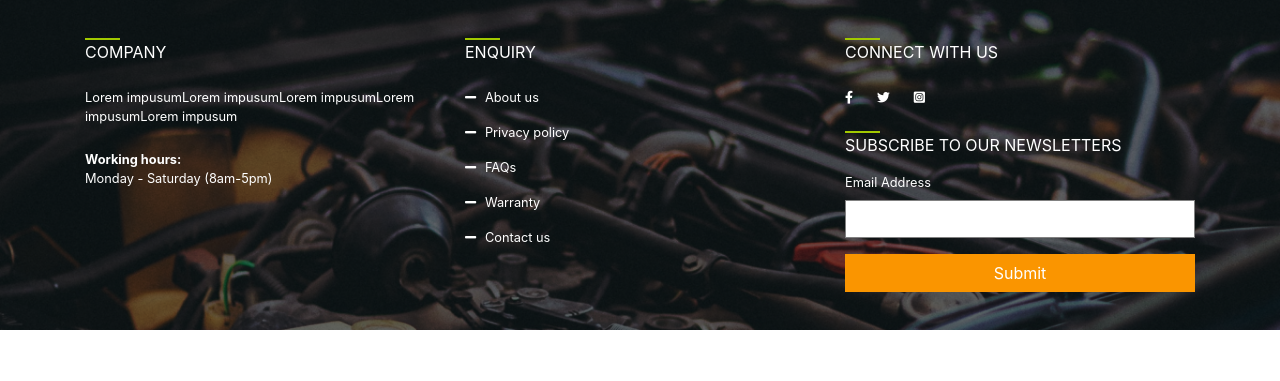
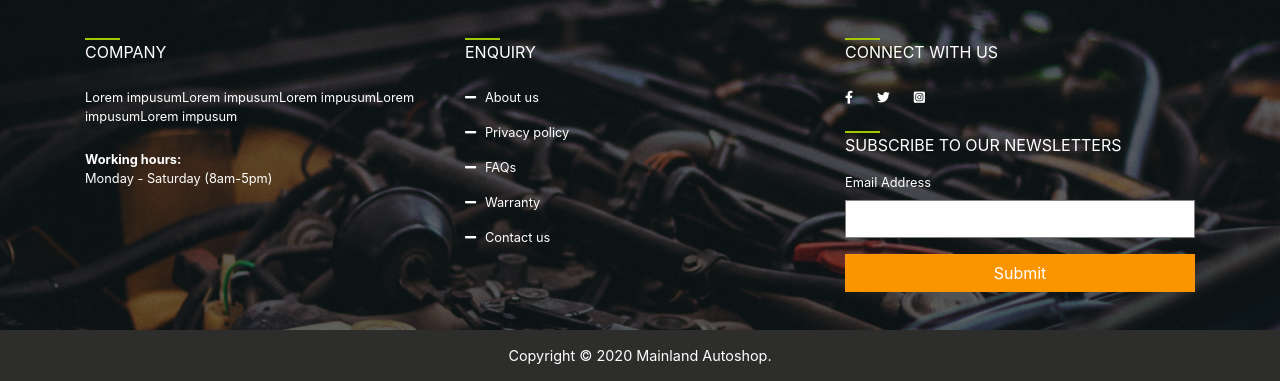
Before and after one commit to iballi2017/autoshop, a PHP site: page / in a window 1280 px wide. Shown: the part 1148-1529 px from the top of the page. Before the commit the page ends 1478 px from the top, so only its background shows below. Run offline with PHP 8.4, Linux system fonts and the light colour scheme; some libraries are stand-ins or nearby versions.

```diff
--- a/components/footer.php
+++ b/components/footer.php
@@ -73,6 +73,9 @@
             </div>
         </div>
     </footer>
+    <div class="footer_widget_2 text-center">
+        Copyright &copy; 2020 Mainland Autoshop.
+    </div>
     <script src="https://code.jquery.com/jquery-3.3.1.slim.min.js" integrity="sha384-q8i/X+965DzO0rT7abK41JStQIAqVgRVzpbzo5smXKp4YfRvH+8abtTE1Pi6jizo" crossorigin="anonymous"></script>
     <script src="https://cdnjs.cloudflare.com/ajax/libs/popper.js/1.14.7/umd/popper.min.js" integrity="sha384-UO2eT0CpHqdSJQ6hJty5KVphtPhzWj9WO1clHTMGa3JDZwrnQq4sF86dIHNDz0W1" crossorigin="anonymous"></script>
     <script src="https://stackpath.bootstrapcdn.com/bootstrap/4.3.1/js/bootstrap.min.js" integrity="sha384-JjSmVgyd0p3pXB1rRibZUAYoIIy6OrQ6VrjIEaFf/nJGzIxFDsf4x0xIM+B07jRM" crossorigin="anonymous"></script>
--- a/css/style.css
+++ b/css/style.css
@@ -245,6 +245,12 @@ footer {
   footer form button {
     font-size: .8rem; }
 
+.footer_widget_2 {
+  background-color: #2d2d2c;
+  color: #ffffff;
+  padding: 1em 0;
+  font-size: .9rem; }
+
 @media (min-width: 972px) {
   .logo_img_wrapper {
     width: 80px; }
--- a/css/style.scss
+++ b/css/style.scss
@@ -338,6 +338,13 @@ footer {
     }
 }
 
+.footer_widget_2 {
+    background-color: $textColor;
+    color: $whitecolor;
+    padding: 1em 0;
+    font-size: .9rem;
+}
+
 // Media Query
 @media (min-width: 972px) {
     .logo_img_wrapper {
--- a/index.html
+++ b/index.html
@@ -240,6 +240,9 @@
             </div>
         </div>
     </footer>
+    <div class="footer_widget_2 text-center">
+        Copyright &copy; 2020 Mainland Autoshop.
+    </div>
     <script src="https://code.jquery.com/jquery-3.5.1.js"></script>
     <script src="https://code.jquery.com/jquery-3.3.1.slim.min.js" integrity="sha384-q8i/X+965DzO0rT7abK41JStQIAqVgRVzpbzo5smXKp4YfRvH+8abtTE1Pi6jizo" crossorigin="anonymous"></script>
     <script src="https://cdnjs.cloudflare.com/ajax/libs/popper.js/1.14.7/umd/popper.min.js" integrity="sha384-UO2eT0CpHqdSJQ6hJty5KVphtPhzWj9WO1clHTMGa3JDZwrnQq4sF86dIHNDz0W1" crossorigin="anonymous"></script>
```
Also changed, not shown: 1 other file.
